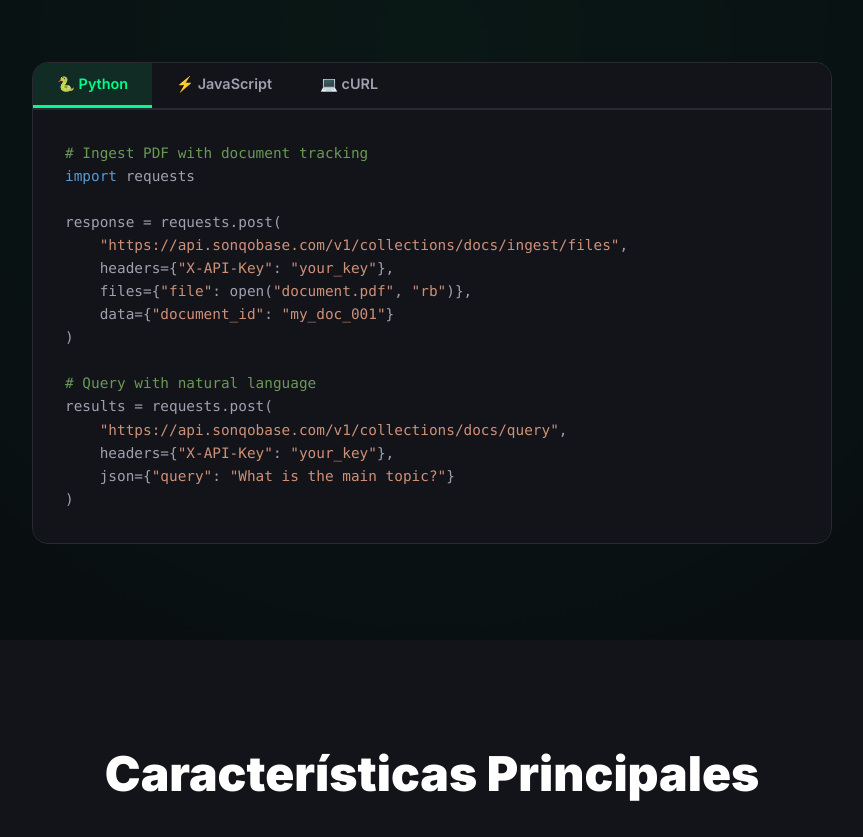
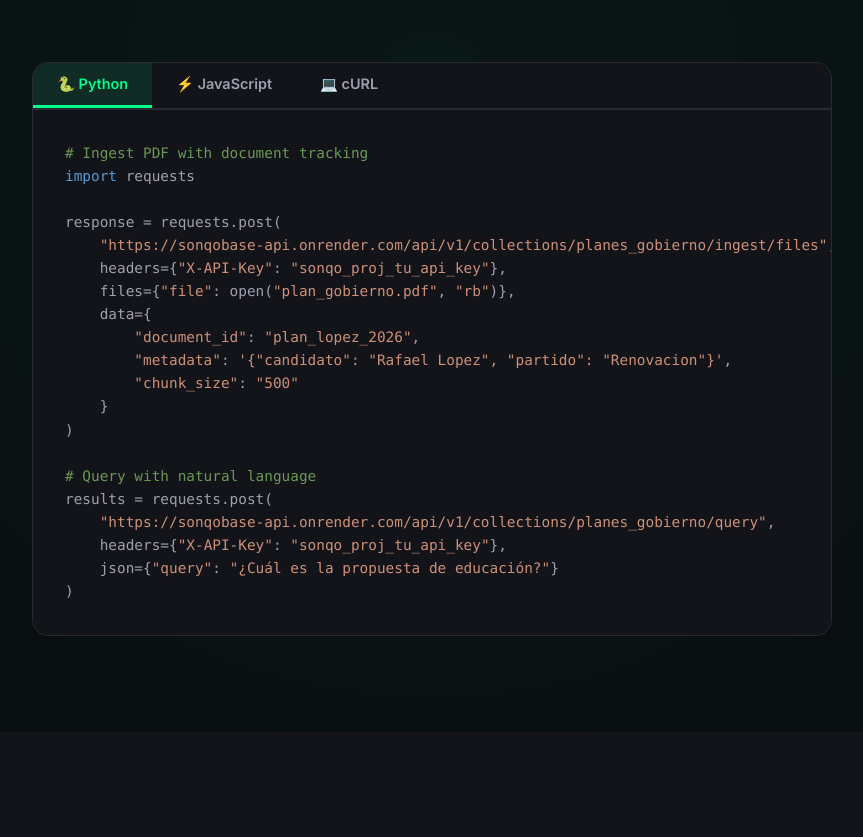
Before and after one commit to oliveraluis/sonqobase-api, a Python web app: template app/templates/landing/index.html in a window 1280 px wide. Shown: the part 558-1395 px from the top of the page, without its empty margins (208-1071 px from the left). Run offline with Jinja, Linux system fonts and the light colour scheme; the template is opened without the code that fills it, so the values that code supplies are empty.

Commit message:
feat: improve landing examples and fix RAG empty response
- Add multi-language code tabs (Python, JS, cURL)
- Update API URL to sonqobase-api.onrender.com
- Add realistic examples with metadata, document_id, chunk_size
- Fix ResponseValidation error when RAG returns no results

```diff
--- a/app/templates/landing/index.html
+++ b/app/templates/landing/index.html
@@ -61,48 +61,56 @@
 <span class="code-keyword">import</span> requests
 
 response = requests.post(
-    <span class="code-string">"https://api.sonqobase.com/v1/collections/docs/ingest/files"</span>,
-    headers={<span class="code-string">"X-API-Key"</span>: <span class="code-string">"your_key"</span>},
-    files={<span class="code-string">"file"</span>: open(<span class="code-string">"document.pdf"</span>, <span class="code-string">"rb"</span>)},
-    data={<span class="code-string">"document_id"</span>: <span class="code-string">"my_doc_001"</span>}
+    <span class="code-string">"https://sonqobase-api.onrender.com/api/v1/collections/planes_gobierno/ingest/files"</span>,
+    headers={<span class="code-string">"X-API-Key"</span>: <span class="code-string">"sonqo_proj_tu_api_key"</span>},
+    files={<span class="code-string">"file"</span>: open(<span class="code-string">"plan_gobierno.pdf"</span>, <span class="code-string">"rb"</span>)},
+    data={
+        <span class="code-string">"document_id"</span>: <span class="code-string">"plan_lopez_2026"</span>,
+        <span class="code-string">"metadata"</span>: <span class="code-string">'{"candidato": "Rafael Lopez", "partido": "Renovacion"}'</span>,
+        <span class="code-string">"chunk_size"</span>: <span class="code-string">"500"</span>
+    }
 )
 
 <span class="code-comment"># Query with natural language</span>
 results = requests.post(
-    <span class="code-string">"https://api.sonqobase.com/v1/collections/docs/query"</span>,
-    headers={<span class="code-string">"X-API-Key"</span>: <span class="code-string">"your_key"</span>},
-    json={<span class="code-string">"query"</span>: <span class="code-string">"What is the main topic?"</span>}
+    <span class="code-string">"https://sonqobase-api.onrender.com/api/v1/collections/planes_gobierno/query"</span>,
+    headers={<span class="code-string">"X-API-Key"</span>: <span class="code-string">"sonqo_proj_tu_api_key"</span>},
+    json={<span class="code-string">"query"</span>: <span class="code-string">"¿Cuál es la propuesta de educación?"</span>}
 )</code></pre>
                         <!-- JavaScript -->
                         <pre class="code-panel" data-lang="javascript"><code><span class="code-comment">// Ingest PDF with document tracking</span>
 <span class="code-keyword">const</span> formData = <span class="code-keyword">new</span> FormData();
 formData.append(<span class="code-string">'file'</span>, pdfFile);
-formData.append(<span class="code-string">'document_id'</span>, <span class="code-string">'my_doc_001'</span>);
+formData.append(<span class="code-string">'document_id'</span>, <span class="code-string">'plan_lopez_2026'</span>);
+formData.append(<span class="code-string">'metadata'</span>, JSON.stringify({candidato: <span class="code-string">'Rafael Lopez'</span>}));
+formData.append(<span class="code-string">'chunk_size'</span>, <span class="code-string">'500'</span>);
 
-<span class="code-keyword">await</span> fetch(<span class="code-string">'https://api.sonqobase.com/v1/collections/docs/ingest/files'</span>, {
+<span class="code-keyword">await</span> fetch(<span class="code-string">'https://sonqobase-api.onrender.com/api/v1/collections/planes_gobierno/ingest/files'</span>, {
     method: <span class="code-string">'POST'</span>,
-    headers: { <span class="code-string">'X-API-Key'</span>: <span class="code-string">'your_key'</span> },
+    headers: { <span class="code-string">'X-API-Key'</span>: <span class="code-string">'sonqo_proj_tu_api_key'</span> },
     body: formData
 });
 
 <span class="code-comment">// Query with natural language</span>
-<span class="code-keyword">const</span> response = <span class="code-keyword">await</span> fetch(<span class="code-string">'https://api.sonqobase.com/v1/collections/docs/query'</span>, {
+<span class="code-keyword">const</span> response = <span class="code-keyword">await</span> fetch(<span class="code-string">'https://sonqobase-api.onrender.com/api/v1/collections/planes_gobierno/query'</span>, {
     method: <span class="code-string">'POST'</span>,
-    headers: { <span class="code-string">'X-API-Key'</span>: <span class="code-string">'your_key'</span>, <span class="code-string">'Content-Type'</span>: <span class="code-string">'application/json'</span> },
-    body: JSON.stringify({ query: <span class="code-string">'What is the main topic?'</span> })
+    headers: { <span class="code-string">'X-API-Key'</span>: <span class="code-string">'sonqo_proj_tu_api_key'</span>, <span class="code-string">'Content-Type'</span>: <span class="code-string">'application/json'</span> },
+    body: JSON.stringify({ query: <span class="code-string">'¿Cuál es la propuesta de educación?'</span> })
 });</code></pre>
                         <!-- cURL -->
                         <pre class="code-panel" data-lang="curl"><code><span class="code-comment"># Ingest PDF with document tracking</span>
-curl -X POST <span class="code-string">'https://api.sonqobase.com/v1/collections/docs/ingest/files'</span> \
-  -H <span class="code-string">'X-API-Key: your_key'</span> \
-  -F <span class="code-string">'file=@document.pdf'</span> \
-  -F <span class="code-string">'document_id=my_doc_001'</span>
+curl -X POST <span class="code-string">'https://sonqobase-api.onrender.com/api/v1/collections/planes_gobierno/ingest/files'</span> \
+  -H <span class="code-string">'X-API-Key: sonqo_proj_tu_api_key'</span> \
+  -F <span class="code-string">'file=@plan_gobierno.pdf'</span> \
+  -F <span class="code-string">'document_id=plan_lopez_2026'</span> \
+  -F <span class="code-string">'metadata={"candidato":"Rafael Lopez","partido":"Renovacion"}'</span> \
+  -F <span class="code-string">'chunk_size=500'</span>
 
 <span class="code-comment"># Query with natural language</span>
-curl -X POST <span class="code-string">'https://api.sonqobase.com/v1/collections/docs/query'</span> \
-  -H <span class="code-string">'X-API-Key: your_key'</span> \
+curl -X POST <span class="code-string">'https://sonqobase-api.onrender.com/api/v1/collections/planes_gobierno/query'</span> \
+  -H <span class="code-string">'X-API-Key: sonqo_proj_tu_api_key'</span> \
   -H <span class="code-string">'Content-Type: application/json'</span> \
-  -d <span class="code-string">'{"query": "What is the main topic?"}'</span></code></pre>
+  -d <span class="code-string">'{"query": "¿Cuál es la propuesta de educación?"}'</span></code></pre>
                     </div>
                 </div>
             </div>
```
Also changed, not shown: app/services/rag_query.py (+17 -1 lines).
